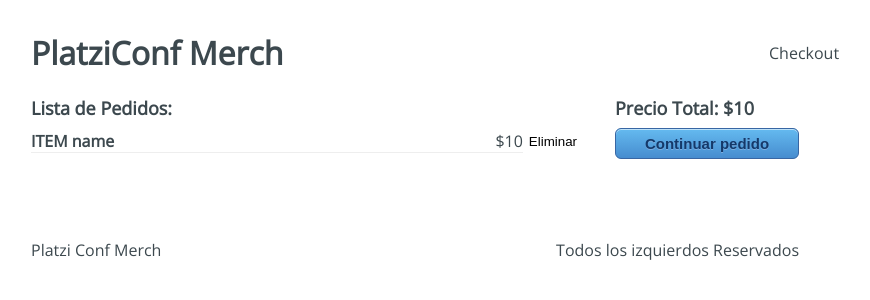
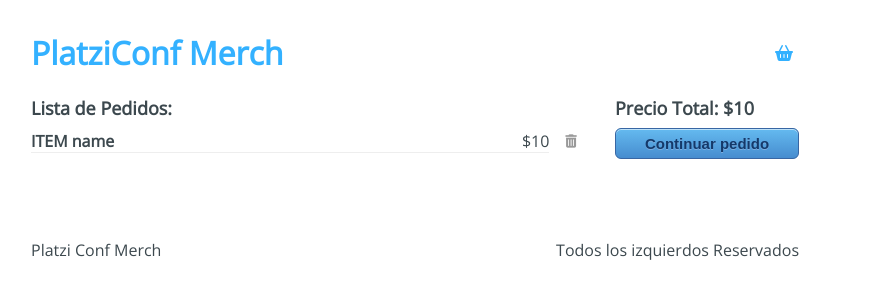
Before and after one commit to danielvaldivv/store-platziConf, a React app: page /checkout in a window 1280 px wide. Shown: the top 300 px of the page, without its empty margins (225-1095 px from the left). Built offline with nearby package versions, Linux system fonts and the light colour scheme.

Commit message:
Conected routes of components and added icons to checkout and delete prouct

```diff
--- a/public/index.html
+++ b/public/index.html
@@ -5,6 +5,7 @@
   <meta http-equiv="X-UA-Compatible" content="IE=edge">
   <meta name="viewport" content="width=device-width, initial-scale=1.0">
   <title>Platzi Conf Merge</title>
+  <script src="https://kit.fontawesome.com/473d269aa9.js" crossorigin="anonymous"></script>
 </head>
 <body>
   <div id="app"></div>
--- a/src/components/Header.jsx
+++ b/src/components/Header.jsx
@@ -1,11 +1,18 @@
-import React from 'react'
-import '../styles/components/Header.css'
+import React from 'react';
+import { Link } from 'react-router-dom';
+import '../styles/components/Header.css';
 
 const Home = () => (
     <div className="Header">
-      <h1 className="Header-title">PlatziConf Merch</h1>
+      <h1 className="Header-title">
+        <Link to="/">
+          PlatziConf Merch
+        </Link>
+      </h1>
       <div className="Header-checkout">
-        Checkout
+        <Link to="/Checkout">
+          <i className="fas fa-shopping-basket"/>
+        </Link>
       </div>
     </div>
   )
--- a/src/containers/Checkout.jsx
+++ b/src/containers/Checkout.jsx
@@ -1,4 +1,5 @@
 import React from 'react'
+import { Link } from 'react-router-dom'
 import '../styles/components/Checkout.css'
 
 const Checkout = () => (
@@ -10,12 +11,16 @@
             <h4>ITEM name</h4>
             <span>$10</span>
           </div>
-          <button type="button">Eliminar</button>
+          <button type="button">
+            <i className="fas fa-trash-alt"/>
+          </button>
         </div>
       </div>
       <div className="Checkout-sidebar">
         <h3>Precio Total: $10</h3>
-        <button type="button">Continuar pedido</button>
+        <Link to="/Checkout/Information">
+          <button type="button">Continuar pedido</button>
+        </Link>
       </div>
     </div>
   )
--- a/src/containers/Information.jsx
+++ b/src/containers/Information.jsx
@@ -1,4 +1,5 @@
 import React from 'react'
+import { Link } from 'react-router-dom'
 import '../styles/components/Information.css'
 
 const Information = () => (
@@ -62,7 +63,9 @@
             Regresar
           </div>
           <div className="Information-next">
-            Pagar
+            <Link to="/Checkout/Payment">
+              Pagar
+            </Link>
           </div>
         </div>
       </div>
```
